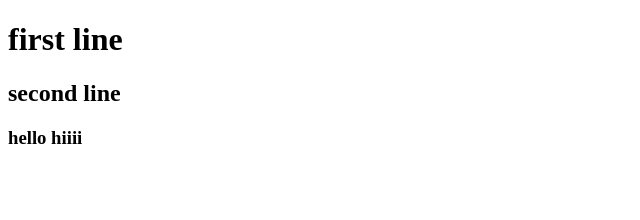
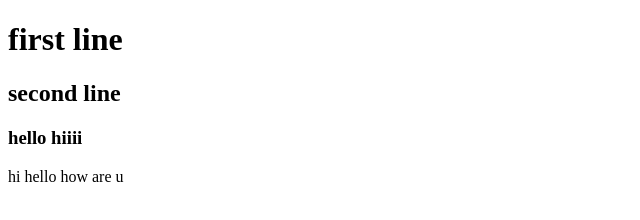
Before and after one commit to 21r01a0586/test2, a plain HTML site: page index.html in a window 1280 px wide. Shown: the whole page, without its empty margins (0-640 px from the left). Drawn offline with Linux system fonts and the light colour scheme.

Commit message:
Update index.html

```diff
--- a/index.html
+++ b/index.html
@@ -9,5 +9,6 @@
     <h1>first line</h1>
     <h2>second line</h2>
     <h3>hello hiiii</h3>
+    <p>hi hello how are u</p>
 </body>
 </html>
```
